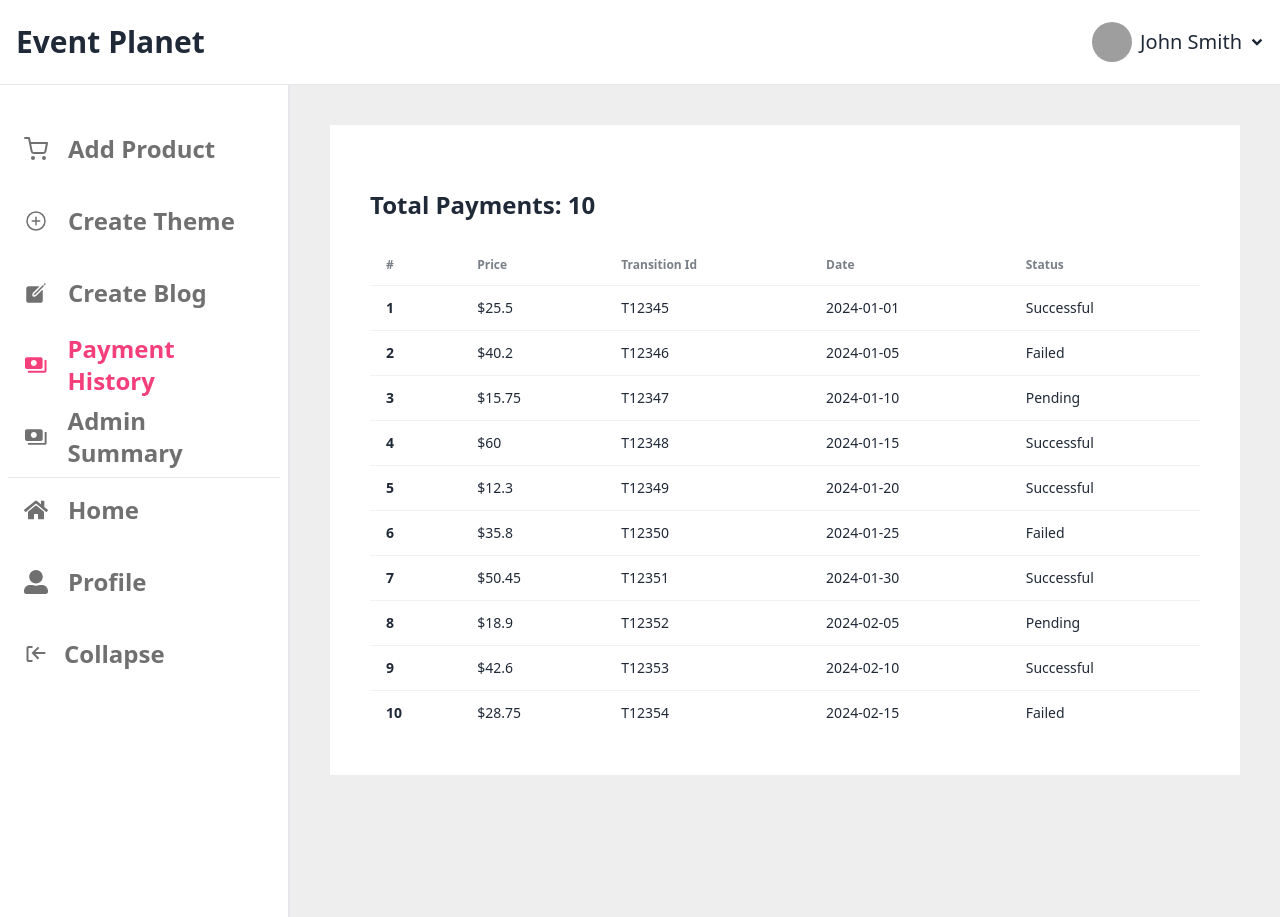
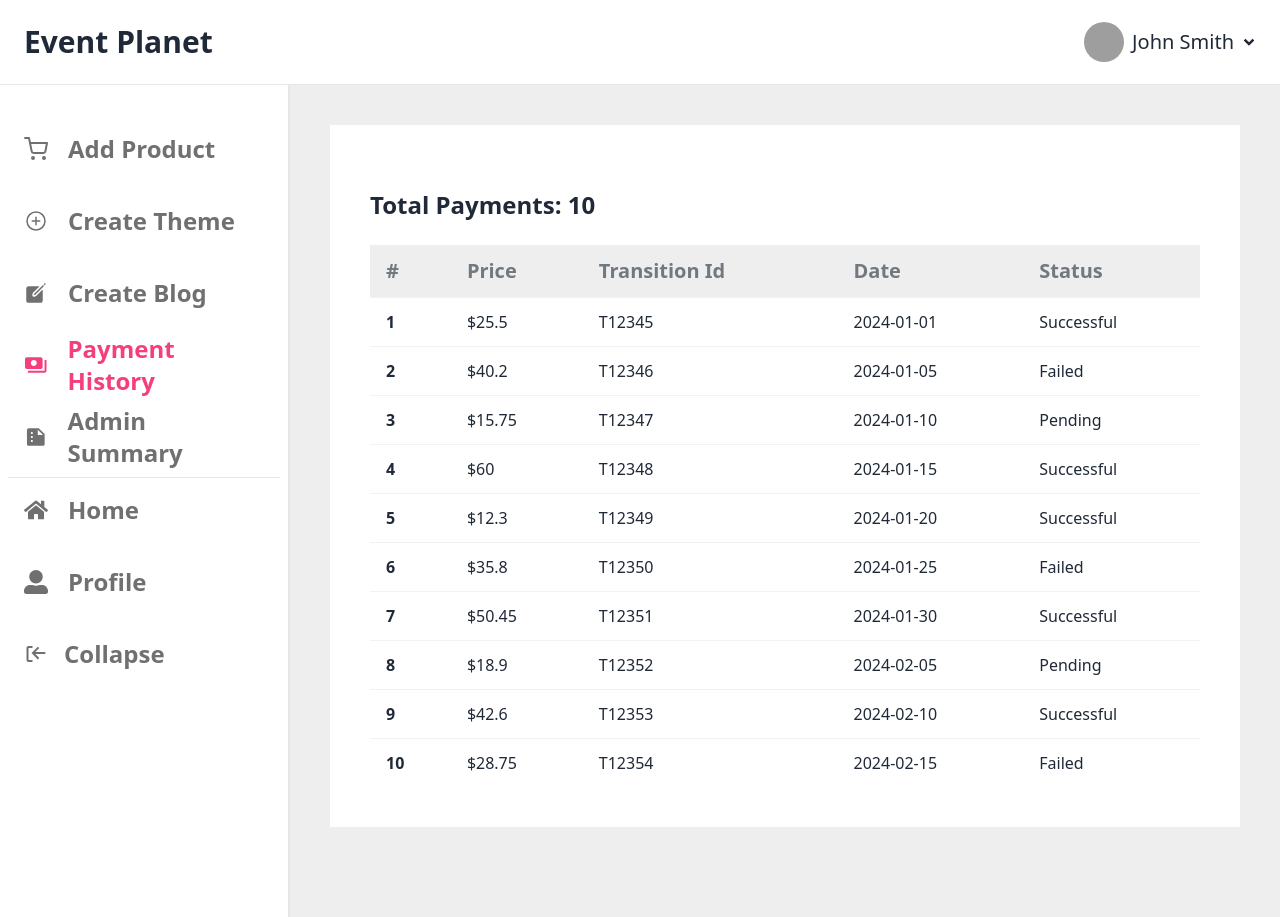
Before and after one commit to PropPioneers1/event-planet, a React (Vite) app in the folder client/: page /dashboard/payment-history in a window 1280 px wide. Built offline with nearby package versions, Linux system fonts and the light colour scheme; no server answers; grey boxes are pictures that could not be loaded.

Commit message:
[Dashboard]: Designed admin summary

```diff
--- a/client/src/layouts/Dashboard.jsx
+++ b/client/src/layouts/Dashboard.jsx
@@ -1,3 +1,5 @@
+import DashBar from "../pages/Dashboard/DashBar";
+import { useState } from "react";
 import { NavLink, Outlet } from "react-router-dom";
 import { FaHome, FaUserAlt } from "react-icons/fa";
 import { MdPayments } from "react-icons/md";
@@ -5,8 +7,7 @@ import { FiShoppingCart } from "react-icons/fi";
 import { IoAddCircleOutline, IoCreate } from "react-icons/io5";
 import { PiSignInBold } from "react-icons/pi";
 import { CgLogOut } from "react-icons/cg";
-import { useState } from "react";
-import DashBar from "../pages/Dashboard/DashBar";
+import { MdSummarize } from "react-icons/md";
 
 const Dashboard = () => {
 
@@ -66,7 +67,7 @@ const Dashboard = () => {
                 isPending ? "pending" : isActive ? activeStyle : inActiveStyle
             }
         >
-            <MdPayments className={iconStyle}></MdPayments>
+            <MdSummarize className={iconStyle}></MdSummarize>
             <li className={isCollapse ? "hidden" : "block"}> Admin Summary</li>
         </NavLink>
 
@@ -134,7 +135,7 @@ const Dashboard = () => {
                         className={`fixed z-30 top-0 w-full min-h-screen lg:hidden  bg-[#000000b3] ${isSidebarOpen ? "block" : "hidden"}`}>
                     </div>
                 </div>
-                <div className="w-full p-10 bg-neutral min-h-screen">
+                <div className="w-full p-6 lg:p-10 bg-neutral min-h-screen overflow-hidden">
                     <Outlet></Outlet>
                 </div>
             </div>
--- a/client/src/pages/Dashboard/AdminSummary/AdminSummary.jsx
+++ b/client/src/pages/Dashboard/AdminSummary/AdminSummary.jsx
@@ -71,7 +71,9 @@ const AdminSummary = () => {
                         {
                             upComingEvents?.map((item, idx) => <tr key={idx}>
                                 <th>{idx + 1}</th>
-                                <td>{item?.eventName}</td>
+                                <td>
+                                    <p className="hover:text-primary">{item?.eventName}</p>
+                                </td>
                                 <td><div className="avatar-group -space-x-6 rtl:space-x-reverse">
                                     <div className="avatar">
                                         <div className="w-12">
--- a/client/src/pages/Dashboard/DashBar.jsx
+++ b/client/src/pages/Dashboard/DashBar.jsx
@@ -19,7 +19,7 @@ const DashBar = ({ dashLinks, isSidebarOpen, setIsSidebarOpen }) => {
     };
 
     return (
-        <div className="navbar flex justify-between border-b  ">
+        <div className="navbar flex justify-between border-b px-4 ">
             <div className="p-2 ">
                 <a className="text-3xl hidden lg:block font-bold py-2">Event Planet</a>
 
--- a/client/src/pages/Dashboard/Payment/PaymentHistory.jsx
+++ b/client/src/pages/Dashboard/Payment/PaymentHistory.jsx
@@ -25,7 +25,7 @@ const PaymentHistory = () => {
                     <table className="table">
                         {/* head */}
                         <thead>
-                            <tr className="bg-white">
+                            <tr className="bg-neutral text-xl">
                                 <th>#</th>
                                 <th>Price</th>
                                 <th>Transition Id</th>
@@ -33,7 +33,7 @@ const PaymentHistory = () => {
                                 <th>Status</th>
                             </tr>
                         </thead>
-                        <tbody>
+                        <tbody className="text-base">
                             {
                                 paymentHistory?.map((item, idx) => <tr key={idx}>
                                     <th>{idx + 1}</th>
```
